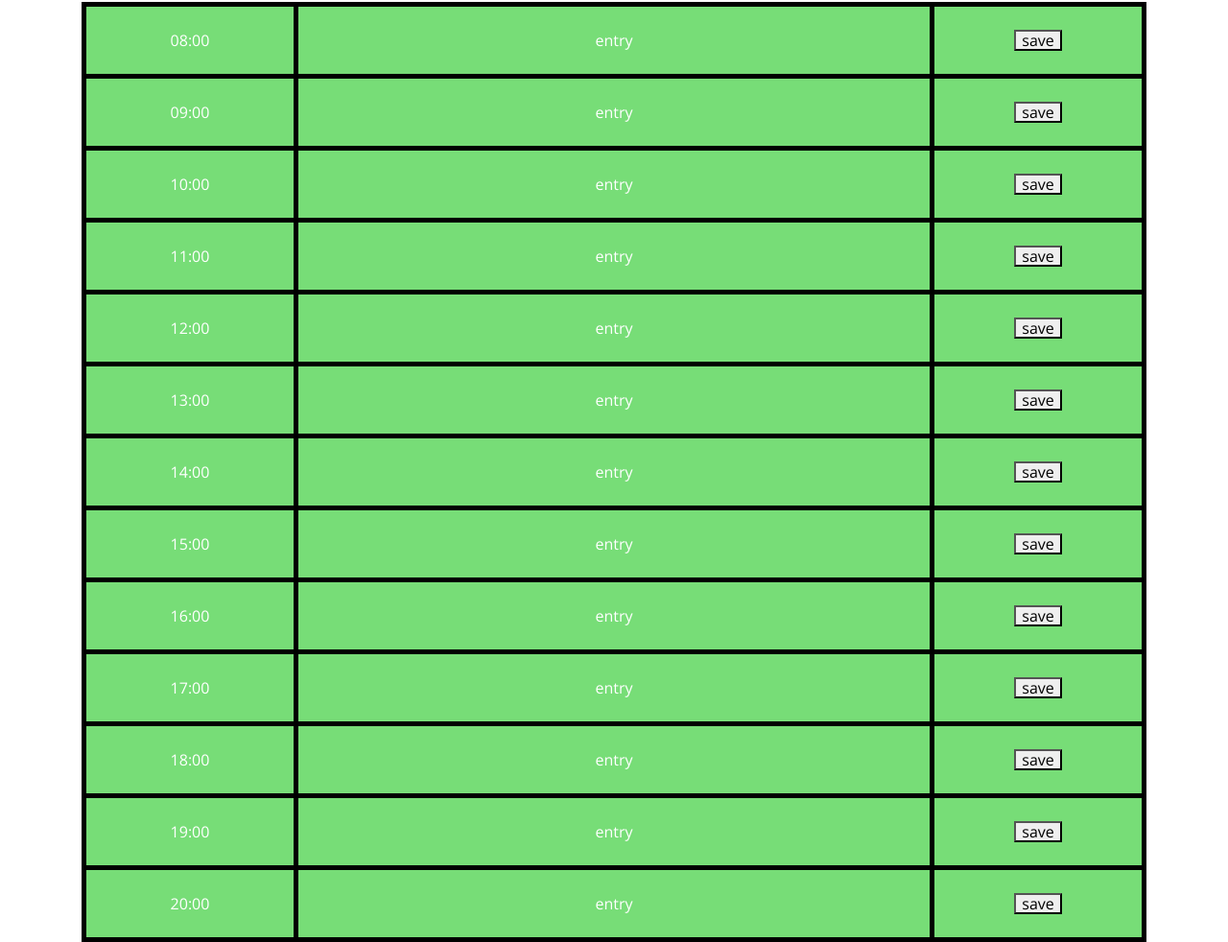
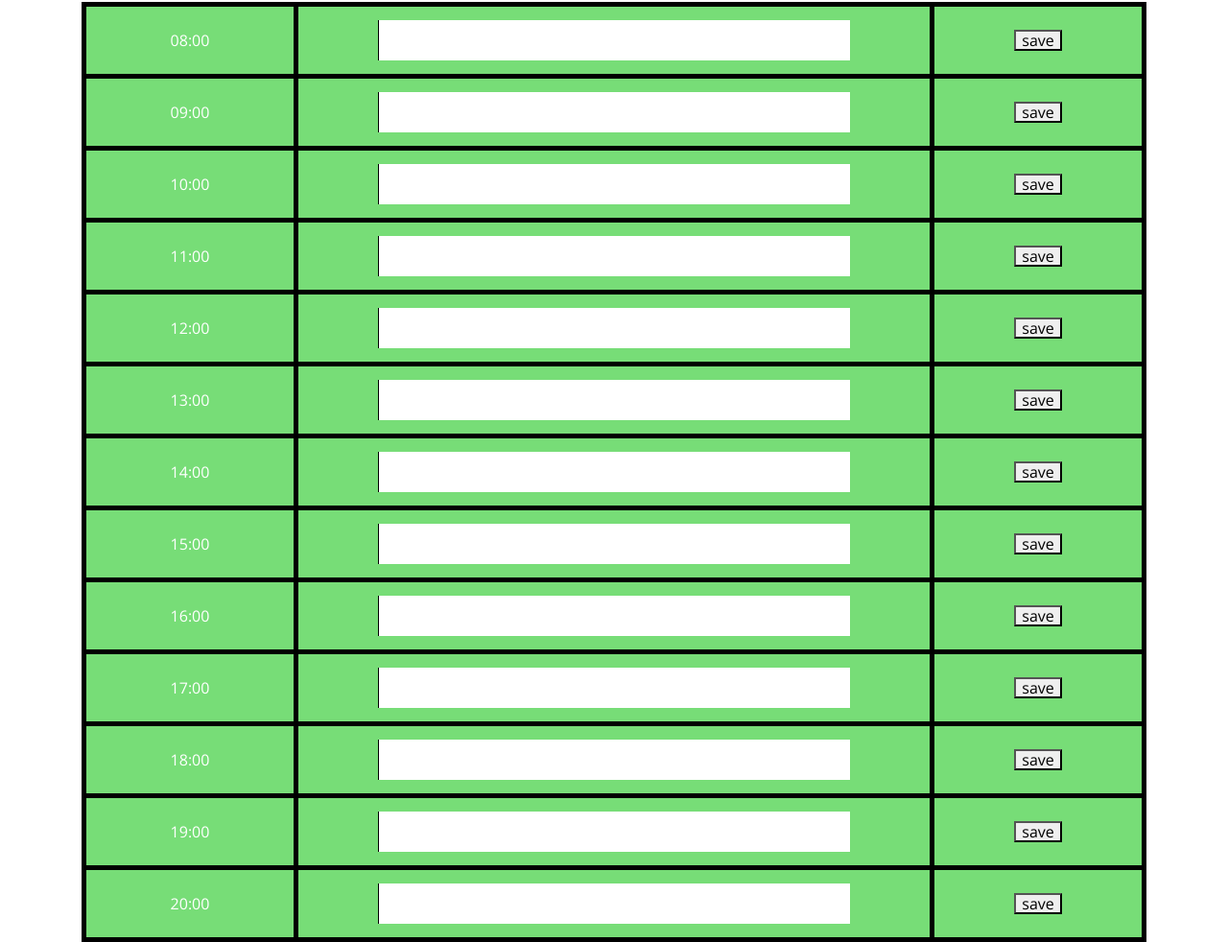
Before and after one commit to warsurge/homework-5, a plain HTML site: page index.html in a window 1280 px wide. Shown: the part 334-1316 px from the top of the page at 96% size. Drawn offline with nearby package versions, Linux system fonts and the light colour scheme.

Commit message:
put input field in every row

```diff
--- a/index.html
+++ b/index.html
@@ -32,67 +32,132 @@
 
       <tr id="row1">
         <td width="20%">08:00</td>
-        <td width="60%"> entry </td>
+        <td width="60%"><input id ="entry1" style="border: none;
+          resize: none;
+          color: #000000;
+          border-left: 1px solid black;
+          padding: 10px;
+          width: 75%;"> </td>
         <td width="20%"> <button id="saveBtn">save</button></td>
       </tr>
       <tr id="row2">
         <td width="20%">09:00</td>
-        <td width="60%">entry</td>
+        <td id="entry2" width="60%"><input id ="entry2" style="border: none;
+          resize: none;
+          color: #000000;
+          border-left: 1px solid black;
+          padding: 10px;
+          width: 75%;"></td>
         <td width="20%"> <button id="saveBtn">save</button></td>
       </tr>
       <tr id="row3">
         <td width="20%">10:00</td>
-        <td width="60%">entry</td>
+        <td id="entry3" width="60%"><input id ="entry3" style="border: none;
+          resize: none;
+          color: #000000;
+          border-left: 1px solid black;
+          padding: 10px;
+          width: 75%;"></td>
         <td width="20%"> <button id="saveBtn">save</button></td>
       </tr>
       <tr id="row4">
         <td width="20%">11:00</td>
-        <td width="60%">entry</td>
+        <td id= "entry4" width="60%"><input id ="entry4" style="border: none;
+          resize: none;
+          color: #000000;
+          border-left: 1px solid black;
+          padding: 10px;
+          width: 75%;"></td>
         <td width="20%"> <button id="saveBtn">save</button></td>
       </tr>
       <tr id="row5">
         <td width="20%">12:00</td>
-        <td width="60%">entry</td>
+        <td id="entry5" width="60%"><input id ="entry5" style="border: none;
+          resize: none;
+          color: #000000;
+          border-left: 1px solid black;
+          padding: 10px;
+          width: 75%;"></td>
         <td width="20%"> <button id="saveBtn">save</button></td>
       </tr>
       <tr id="row6">
         <td width="20%">13:00</td>
-        <td width="60%">entry</td>
+        <td id="entry6" width="60%"><input id ="entry6" style="border: none;
+          resize: none;
+          color: #000000;
+          border-left: 1px solid black;
+          padding: 10px;
+          width: 75%;"></td>
         <td width="20%"> <button id="saveBtn">save</button></td>
       </tr>
       <tr id="row7">
         <td width="20%">14:00</td>
-        <td width="60%">entry</td>
+        <td id="entry7" width="60%"><input id ="entry7" style="border: none;
+          resize: none;
+          color: #000000;
+          border-left: 1px solid black;
+          padding: 10px;
+          width: 75%;"></td>
         <td width="20%"> <button id="saveBtn">save</button></td>
       </tr>
       <tr id="row8">
         <td width="20%">15:00</td>
-        <td width="60%">entry</td>
+        <td id="entry8" width="60%"><input id ="entry8" style="border: none;
+          resize: none;
+          color: #000000;
+          border-left: 1px solid black;
+          padding: 10px;
+          width: 75%;"></td>
         <td width="20%"> <button id="saveBtn">save</button></td>
       </tr>
       <tr id="row9">
         <td width="20%">16:00</td>
-        <td width="60%">entry</td>
+        <td id="entry9" width="60%"><input id ="entry9" style="border: none;
+          resize: none;
+          color: #000000;
+          border-left: 1px solid black;
+          padding: 10px;
+          width: 75%;"></td>
         <td width="20%"> <button id="saveBtn">save</button></td>
       </tr>
       <tr id="row10">
         <td width="20%">17:00</td>
-        <td width="60%">entry</td>
+        <td id="entry10" width="60%"><input id ="entry10" style="border: none;
+          resize: none;
+          color: #000000;
+          border-left: 1px solid black;
+          padding: 10px;
+          width: 75%;"></td>
         <td width="20%"> <button id="saveBtn">save</button></td>
       </tr>
       <tr id="row11">
         <td width="20%">18:00</td>
-        <td width="60%">entry</td>
+        <td id="entry11" width="60%"><input id ="entry11" style="border: none;
+          resize: none;
+          color: #000000;
+          border-left: 1px solid black;
+          padding: 10px;
+          width: 75%;"></td>
         <td width="20%"> <button id="saveBtn">save</button></td>
       </tr>
       <tr id="row12">
         <td width="20%">19:00</td>
-        <td width="60%">entry</td>
+        <td id="entry12" width="60%"><input id ="entry12" style="border: none;
+          resize: none;
+          color: #000000;
+          border-left: 1px solid black;
+          padding: 10px;
+          width: 75%;"></td>
         <td width="20%"> <button id="saveBtn">save</button></td>
       </tr>
       <tr id="row13">
         <td width="20%">20:00</td>
-        <td width="60%">entry</td>
+        <td id="entry13" width="60%"><input id ="entry13" style="border: none;
+          resize: none;
+          color: #000000;
+          border-left: 1px solid black;
+          padding: 10px;
+          width: 75%;"></td>
         <td width="20%"> <button id="saveBtn">save</button></td>
       </tr>
     </table>
--- a/javascript.js
+++ b/javascript.js
@@ -8,6 +8,19 @@ function startClockNow() {
 }
 $(startClockNow).text('#currentDay');
 
+$("#entry1").val(localStorage.getItem("entry1"))
+$("#entry2").val(localStorage.getItem("entry2"))
+$("#entry3").val(localStorage.getItem("entry3"))
+$("#entry4").val(localStorage.getItem("entry4"))
+$("#entry5").val(localStorage.getItem("entry5"))
+$("#entry6").val(localStorage.getItem("entry6"))
+$("#entry7").val(localStorage.getItem("entry7"))
+$("#entry8").val(localStorage.getItem("entry8"))
+$("#entry9").val(localStorage.getItem("entry9"))
+$("#entry10").val(localStorage.getItem("entry10"))
+$("#entry11").val(localStorage.getItem("entry11"))
+$("#entry12").val(localStorage.getItem("entry12"))
+$("#entry13").val(localStorage.getItem("entry13"))
 
 // WHEN I view the timeblocks for that day
 // THEN each timeblock is color coded to indicate whether it is in the past, present, or future
@@ -108,7 +121,7 @@ function checkUpdateColors() {
     if ((hourCompare == 18)) {
         $("#row11").addClass("present");
     }
-    else if ((hourCompare >= 118)) {
+    else if ((hourCompare >= 18)) {
         $("#row11").addClass("past");
     }
     else {
```
Also changed, not shown: 1 other file.
